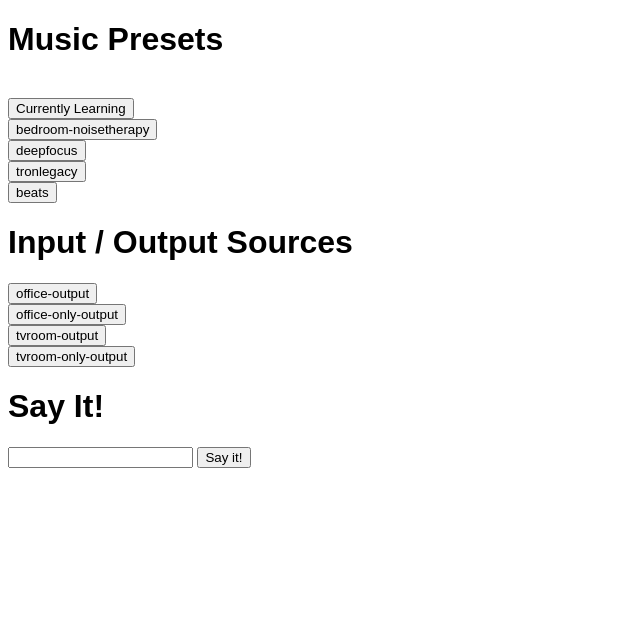
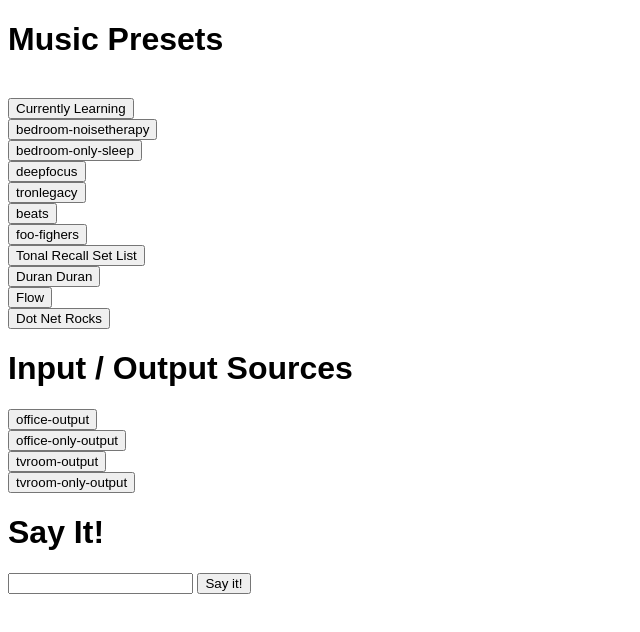
Before and after one commit to jzajac2/SonosWebJs, a website built with webpack: page src/index.html in a window 1280 px wide. Shown: the whole page, without its empty margins (0-640 px from the left). Built offline with nearby package versions, Linux system fonts and the light colour scheme; no server answers; a script that the page names is missing.

Commit message:
small func name refactor and added more preset buttons

```diff
--- a/src/index.html
+++ b/src/index.html
@@ -1,13 +1,3 @@
-<!--
-  **NOTE:** This is a template for index.html.
-  It uses ejs and htmlWebpackPlugin to generate a different index.html for each environment.
-  htmlWebpackPlugin will dynamically add references to the scripts and styles that it bundles
-  to this file. The generated bundles have hash-based filenames,
-  so it's necessary to add the references dynamically.
-  For more info on ejs, see http://www.embeddedjs.com/.
-  For examples of using it with htmlWebpackPlugin,
-  see https://github.com/jaketrent/html-webpack-template/blob/master/index.ejs
-  -->
 <!DOCTYPE html>
 <html lang="en">
 
@@ -24,9 +14,9 @@
     <!-- END TRACKJS -->
     <% } %>
       <meta charset="UTF-8">
-
+      <script type="text/javascript" src="index.js"></script>
       <script>
-        function userAction(resourcePath) {
+        function requestResource(resourcePath) {
           if (window.location.host.includes("localhost")) {
             console.log('in');
             environmentUrl = "http://localhost:5005"
@@ -51,7 +41,7 @@
         function sayIt(environmentUrl) {
           var sayWhat = document.getElementById('sayItInputTbProd').value;
           resourceString = 'sayall' + '/' + sayWhat;
-          userAction(resourceString)
+          requestResource(resourceString)
         }
       </script>
 </head>
@@ -62,27 +52,40 @@
   </div>
   <button hidden="true" type="button">TV Room</button>
   </br>
-  <button id="currentlyLearningBtn" type="submit" onclick="userAction('preset/currentlylearning')">Currently Learning</button>
+  <button id="currentlyLearningBtn" type="submit" onclick="requestResource('preset/currentlylearning')">Currently Learning</button>
   </br>
-  <button id="noiseTherapyBtn" type="submit" onclick="userAction('preset/bedroom-noisetherapy')">bedroom-noisetherapy</button>
+  <button id="noiseTherapyBtn" type="submit" onclick="requestResource('preset/bedroom-only-noisetherapy')">bedroom-noisetherapy</button>
   </br>
-  <button id="deepFocusBtn" type="submit" onclick="userAction('preset/deepfocus')">deepfocus</button>
+  <button id="sleepBtn" type="submit" onclick="requestResource('preset/bedroom-only-sleep')">bedroom-only-sleep</button>
   </br>
-  <button id="tronlegacyBtn" type="submit" onclick="userAction('preset/tronlegacy')">tronlegacy</button>
+  <button id="deepFocusBtn" type="submit" onclick="requestResource('preset/deepfocus')">deepfocus</button>
   </br>
-  <button id="beatsBtn" type="submit" onclick="userAction('preset/beats')">beats</button>
+  <button id="tronlegacyBtn" type="submit" onclick="requestResource('preset/tronlegacy')">tronlegacy</button>
   </br>
+  <button id="beatsBtn" type="submit" onclick="requestResource('preset/beats')">beats</button>
+  </br>
+  <button id="fooFighersBtn" type="submit" onclick="requestResource('preset/foo-fighters')">foo-fighers</button>
+  </br>
+  <button id="tonalRecallSetListBtn" type="submit" onclick="requestResource('preset/tonal-recall-set-list')">Tonal Recall Set List</button>
+  </br>
+  <button id="duranDuranBtn" type="submit" onclick="requestResource('preset/duran-duran')">Duran Duran</button>
+  </br>
+  <button id="flowBtn" type="submit" onclick="requestResource('preset/flow')">Flow</button>
+  </br>
+  <button id="dotNetRocksBtn" type="submit" onclick="requestResource('preset/dotnetrocks')">Dot Net Rocks</button>
+  </br>
+
 
   <div>
     <h1>Input / Output Sources</h1>
   </div>
-  <button id="officeOutputBtn" type="submit" onclick="userAction('preset/office-output')">office-output</button>
+  <button id="officeOutputBtn" type="submit" onclick="requestResource('preset/office-output')">office-output</button>
   </br>
-  <button id="officeOnlyOutputBtn" type="submit" onclick="userAction('preset/office-only-output')">office-only-output</button>
+  <button id="officeOnlyOutputBtn" type="submit" onclick="requestResource('preset/office-only-output')">office-only-output</button>
   </br>
-  <button id="tvroomOutputBtn" type="submit" onclick="userAction('preset/tvroom-output')">tvroom-output</button>
+  <button id="tvroomOutputBtn" type="submit" onclick="requestResource('preset/tvroom-output')">tvroom-output</button>
   </br>
-  <button id="tvroomOnlyOutputBtn" type="submit" onclick="userAction('preset/tvroom-only-output')">tvroom-only-output</button>
+  <button id="tvroomOnlyOutputBtn" type="submit" onclick="requestResource('preset/tvroom-only-output')">tvroom-only-output</button>
   </br>
 
   <div>
@@ -91,6 +94,4 @@
   <input id="sayItInputTbProd" type="text">
   <button id="sayItBtnDev" type="submit" onclick="sayIt('http://localhost:5005')">Say it!</button>
 </body>
-<!-- <script type="text/javascript" src="index.js"></script> -->
-
 </html>
```
